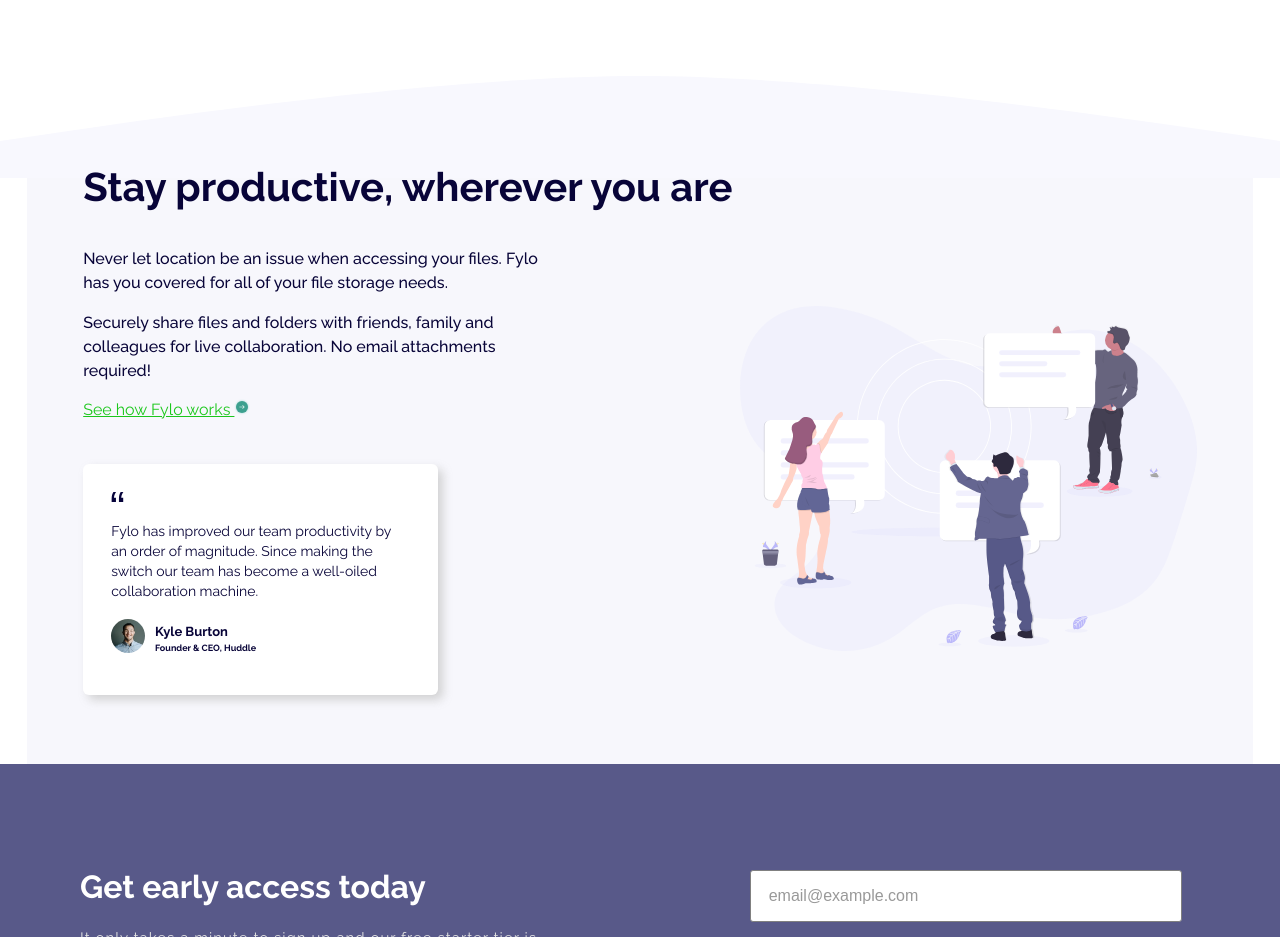
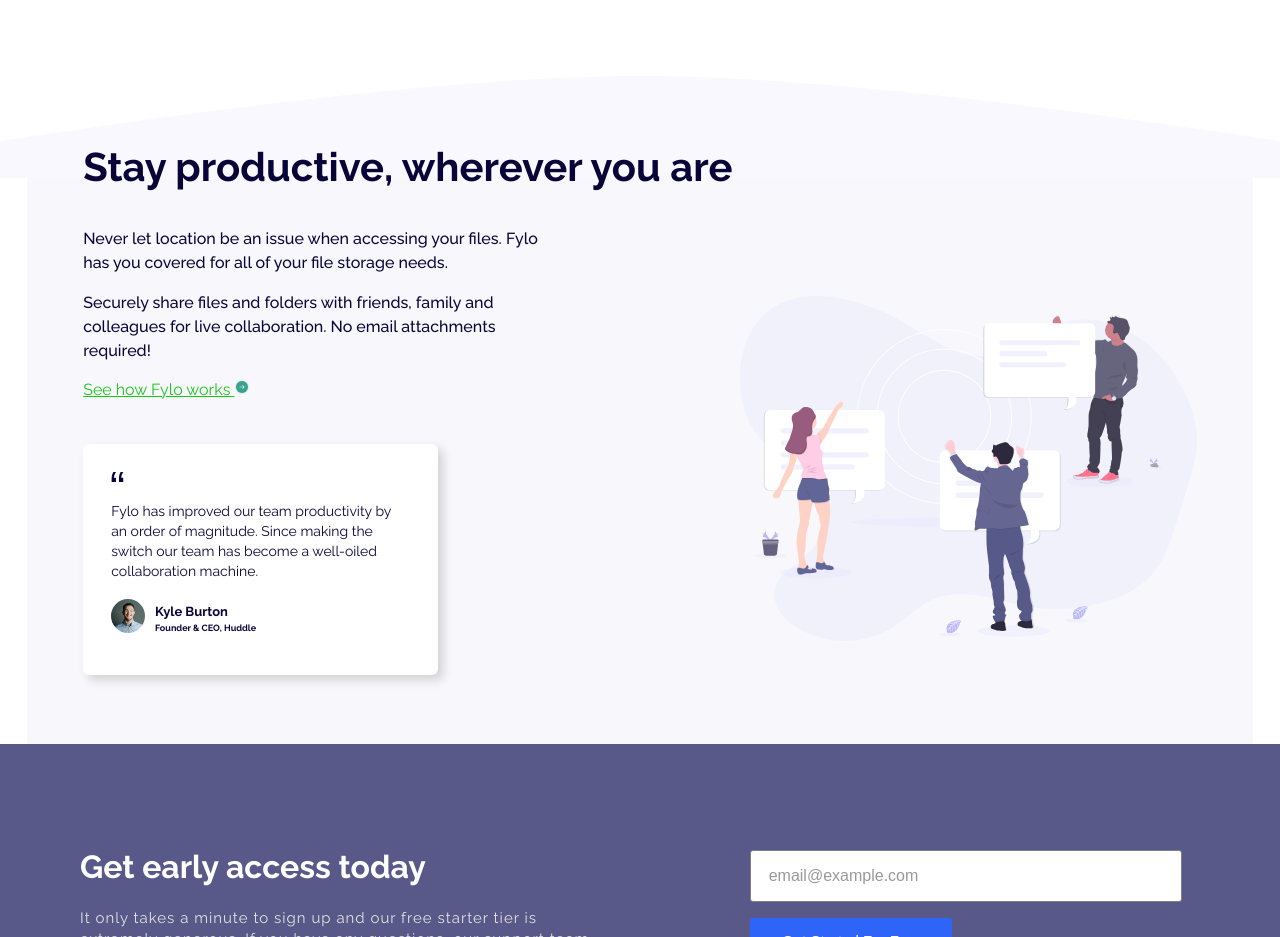
Before and after one commit to roobiwebdev/Fylo-landing-page-with-two-column-layout, a plain HTML site: page index.html in a window 1280 px wide. Shown: the part 800-1737 px from the top of the page. Drawn offline with Linux system fonts and the light colour scheme.

Commit message:
style.css

```diff
--- a/style.css
+++ b/style.css
@@ -121,7 +121,7 @@ main {
 
 .discription .sub-title {
   margin-bottom: 30px;
-  margin-top: -.5em;
+  margin-top: -1em;
 }
 .discription .disc {
   width: 73%;
```
